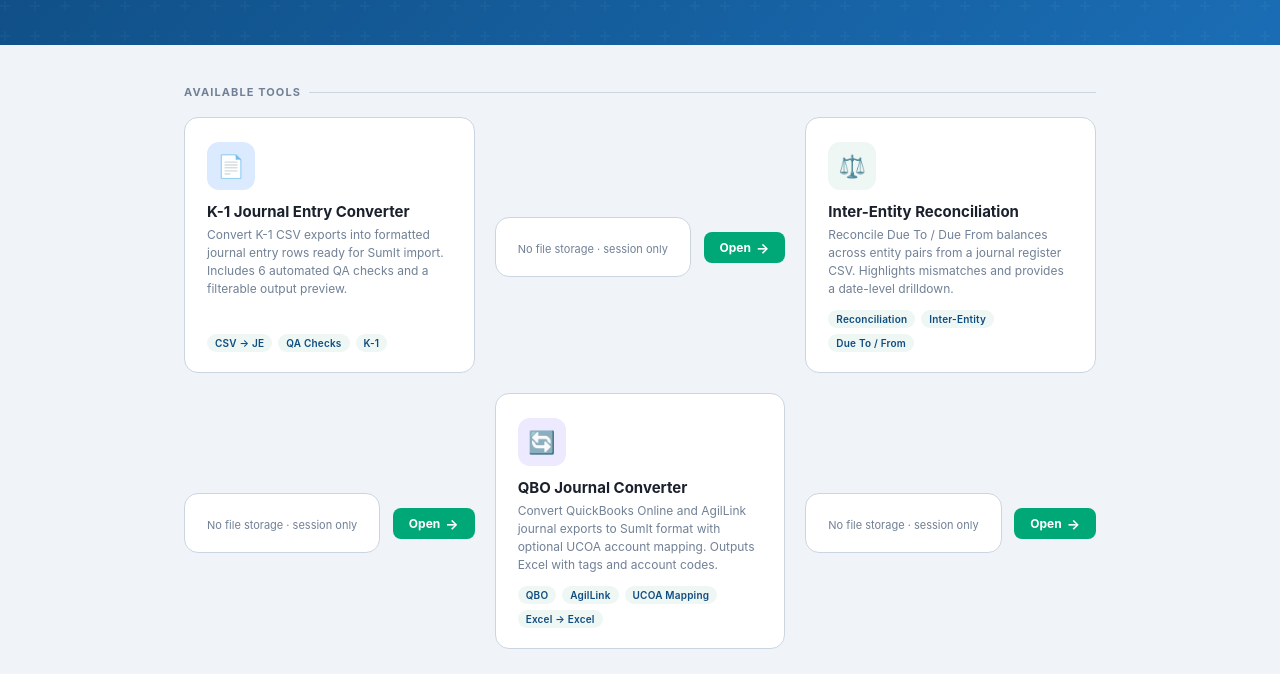
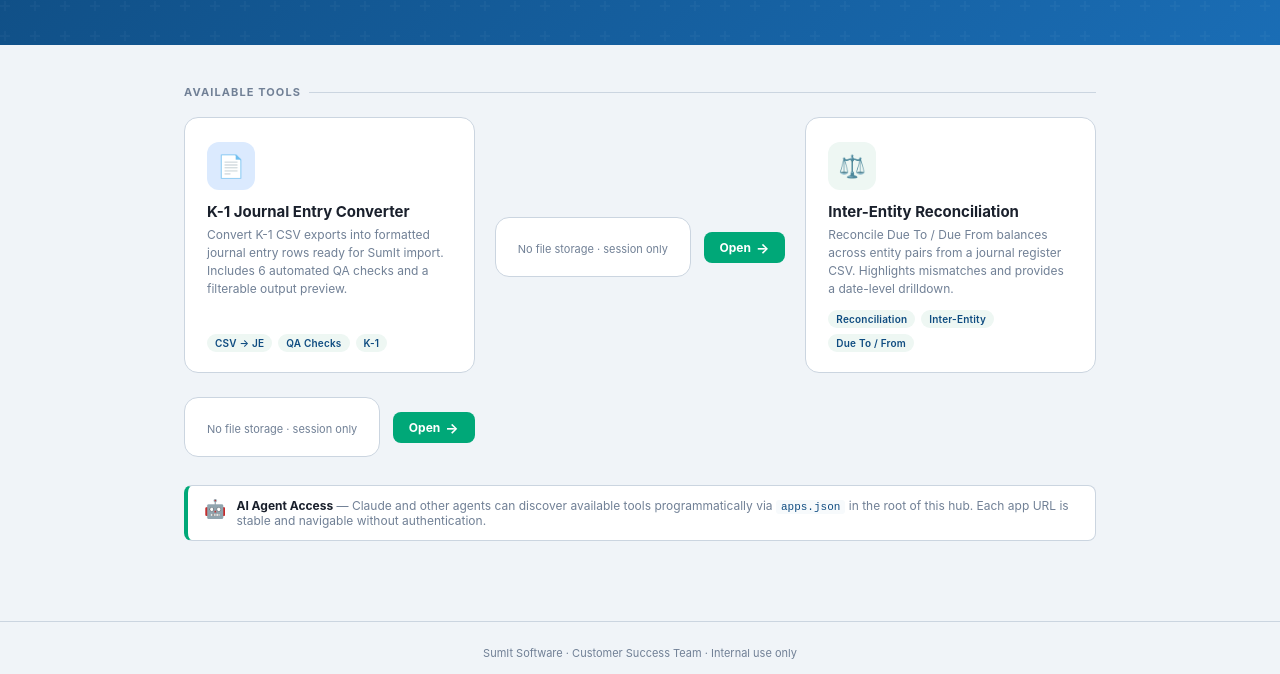
Before and after one commit to jaredbaumer/jaredbaumer.github.io, a plain HTML site: page index.html in a window 1280 px wide. Shown: the part 243-917 px from the top of the page. Drawn offline with Linux system fonts and the light colour scheme.

Commit message:
Update index.html
removed the QBO converter app tile

```diff
--- a/index.html
+++ b/index.html
@@ -329,28 +329,6 @@
       </div>
     </a>
 
-    <!-- QBO Converter -->
-    <a class="app-card" href="apps/qbo-converter/index.html">
-      <div class="app-icon icon-purple">🔄</div>
-      <div class="app-info">
-        <div class="app-name">QBO Journal Converter</div>
-        <div class="app-desc">
-          Convert QuickBooks Online and AgilLink journal exports to SumIt format with
-          optional UCOA account mapping. Outputs Excel with tags and account codes.
-        </div>
-      </div>
-      <div class="app-tags">
-        <span class="tag">QBO</span>
-        <span class="tag">AgilLink</span>
-        <span class="tag">UCOA Mapping</span>
-        <span class="tag">Excel → Excel</span>
-      </div>
-      <div class="app-launch">
-        <span style="font-size:11px;color:var(--muted)">No file storage · session only</span>
-        <a class="launch-btn" href="apps/qbo-converter/index.html">Open <span class="launch-arrow">→</span></a>
-      </div>
-    </a>
-
   </div>
 
   <div class="agents-note">
```
